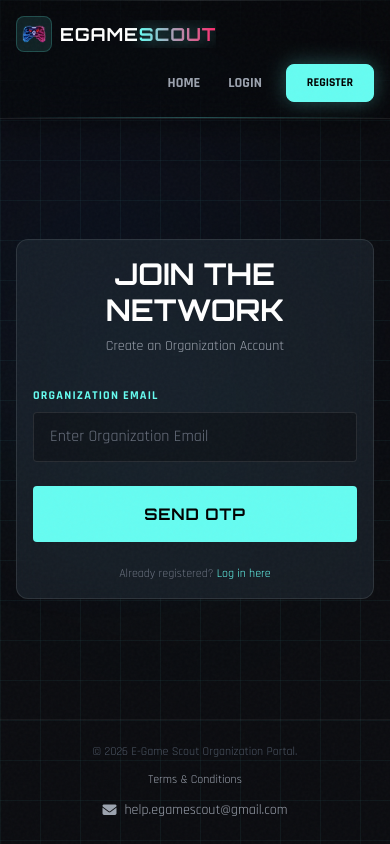
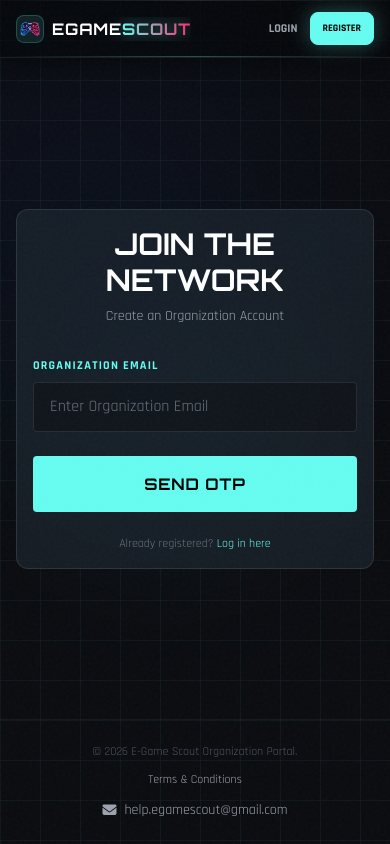
Before and after one commit to kachhadiyajanvi/E-GAMESCOUT, a Django app: page /organization/register/ in a window 390 px wide. Run offline with Django 5.2, Linux system fonts and the light colour scheme; data comes from the database, SQL or seed files in the repository; data that the repository does not hold is empty; some libraries are stand-ins or nearby versions.

Commit message:
Please provide the code changes or file diffs you would like me to summarize.

```diff
--- a/egamescout/web/templates/web/Admin/admin_base.html
+++ b/egamescout/web/templates/web/Admin/admin_base.html
@@ -5,6 +5,8 @@
     <meta charset="UTF-8">
     <meta name="viewport" content="width=device-width, initial-scale=1.0">
     <title>EGAME SCOUT | DASHBOARD</title>
+    <!-- Favicon -->
+    <link rel="icon" type="image/png" href="/static/web/images/logo.png">
     <script src="https://cdn.tailwindcss.com"></script>
     <!-- SweetAlert2 -->
     <script src="https://cdn.jsdelivr.net/npm/sweetalert2@11"></script>
--- a/egamescout/web/templates/web/Organization/org_base.html
+++ b/egamescout/web/templates/web/Organization/org_base.html
@@ -6,6 +6,8 @@
     <meta charset="UTF-8">
     <meta name="viewport" content="width=device-width, initial-scale=1.0">
     <title>E-Game Scout | Organization Portal</title>
+    <!-- Favicon -->
+    <link rel="icon" type="image/png" href="{% static 'web/images/logo.png' %}">
     <!-- Tailwind CSS -->
     <script src="https://cdn.tailwindcss.com"></script>
     <!-- Google Fonts -->
@@ -53,29 +55,32 @@
 
     <!-- Navbar (Glassmorphism) -->
     <nav
-        class="w-full py-4 sm:py-5 px-4 sm:px-6 md:px-12 flex items-center justify-between flex-wrap gap-3 border-b border-white/[0.08] bg-black/30 backdrop-blur-xl sticky top-0 z-50 shadow-[0_4px_30px_rgba(0,0,0,0.5)] relative">
+        class="w-full py-3 sm:py-5 px-4 sm:px-6 md:px-12 flex items-center justify-between gap-2 border-b border-white/[0.08] bg-black/30 backdrop-blur-xl sticky top-0 z-50 shadow-[0_4px_30px_rgba(0,0,0,0.5)] relative">
         <!-- Glassy bottom glow line -->
         <div class="absolute bottom-0 left-0 w-full h-px bg-gradient-to-r from-transparent via-accent-cyan/30 to-transparent"></div>
         <!-- Subtle top highlight -->
         <div class="absolute top-0 left-0 w-full h-px bg-gradient-to-r from-transparent via-white/10 to-transparent"></div>
 
-        <div class="flex items-center gap-2">
-            <a href="{% url 'index' %}" class="flex items-center gap-2 group">
-                <div class="w-9 h-9 rounded-lg bg-accent-cyan/10 border border-accent-cyan/20 flex items-center justify-center group-hover:border-accent-cyan/50 group-hover:shadow-[0_0_15px_rgba(102,252,241,0.3)] transition-all duration-300">
+        <!-- Left: Branding -->
+        <div class="flex items-center gap-2 shrink-0">
+            <a href="{% url 'index' %}" class="flex items-center gap-2 group shrink-0">
+                <div class="w-7 h-7 sm:w-9 sm:h-9 rounded-lg bg-accent-cyan/10 border border-accent-cyan/20 flex items-center justify-center group-hover:border-accent-cyan/50 group-hover:shadow-[0_0_15px_rgba(102,252,241,0.3)] transition-all duration-300">
                     <img src="{% static 'web/images/logo.png' %}" alt="Logo"
-                        class="w-6 h-6 object-contain group-hover:drop-shadow-[0_0_8px_rgba(102,252,241,0.8)] transition-all">
+                        class="w-5 h-5 sm:w-6 sm:h-6 object-contain group-hover:drop-shadow-[0_0_8px_rgba(102,252,241,0.8)] transition-all">
                 </div>
                 <span
-                    class="text-lg font-display font-bold tracking-wider truncate text-white transition-colors duration-300">EGAME<span class="text-transparent bg-clip-text bg-gradient-to-r from-accent-cyan to-neon-pink drop-shadow-[0_0_8px_rgba(102,252,241,0.5)]">SCOUT</span></span>
+                    class="text-base sm:text-lg font-display font-bold tracking-wider truncate text-white transition-colors duration-300">EGAME<span class="text-transparent bg-clip-text bg-gradient-to-r from-accent-cyan to-neon-pink drop-shadow-[0_0_8px_rgba(102,252,241,0.5)]">SCOUT</span></span>
             </a>
         </div>
-        <div class="ml-auto flex items-center gap-1 flex-wrap justify-end">
+
+        <!-- Right: Actions -->
+        <div class="ml-auto flex items-center gap-1 sm:gap-2 justify-end shrink-0">
             <a href="{% url 'index' %}"
-                class="text-sm font-bold text-gray-400 hover:text-white px-3 py-2 rounded-lg hover:bg-white/5 transition-all duration-300">HOME</a>
+                class="hidden sm:inline-block text-xs sm:text-sm font-bold text-gray-400 hover:text-white px-2 sm:px-3 py-2 rounded-lg hover:bg-white/5 transition-all duration-300">HOME</a>
             <a href="{% url 'org_login_start' %}"
-                class="text-sm font-bold px-3 py-2 rounded-lg transition-all duration-300 {% if 'login' in request.path %}text-white bg-white/5{% else %}text-gray-400 hover:text-white hover:bg-white/5{% endif %}">LOGIN</a>
+                class="text-xs sm:text-sm font-bold px-2 sm:px-3 py-1.5 sm:py-2 rounded-lg transition-all duration-300 {% if 'login' in request.path %}text-white bg-white/5{% else %}text-gray-400 hover:text-white hover:bg-white/5{% endif %}">LOGIN</a>
             <a href="{% url 'org_register_start' %}"
-                class="ml-2 px-5 py-2.5 border font-bold text-xs rounded-lg transition-all duration-300 {% if 'register' in request.path %}bg-accent-cyan text-black border-accent-cyan shadow-[0_0_20px_rgba(102,252,241,0.3)]{% else %}text-accent-cyan border-accent-cyan/40 hover:bg-accent-cyan hover:text-black hover:shadow-[0_0_20px_rgba(102,252,241,0.3)]{% endif %}">REGISTER</a>
+                class="px-3 sm:px-5 py-2 sm:py-2.5 border font-bold text-[10px] sm:text-xs rounded-lg transition-all duration-300 whitespace-nowrap {% if 'register' in request.path %}bg-accent-cyan text-black border-accent-cyan shadow-[0_0_20px_rgba(102,252,241,0.3)]{% else %}text-accent-cyan border-accent-cyan/40 hover:bg-accent-cyan hover:text-black hover:shadow-[0_0_20px_rgba(102,252,241,0.3)]{% endif %}">REGISTER</a>
         </div>
     </nav>
 
--- a/egamescout/web/templates/web/base.html
+++ b/egamescout/web/templates/web/base.html
@@ -6,6 +6,8 @@
     <meta charset="UTF-8">
     <meta name="viewport" content="width=device-width, initial-scale=1.0">
     <title>{% block title %}E-Game Scout | Pro Scouting Platform{% endblock %}</title>
+    <!-- Favicon -->
+    <link rel="icon" type="image/png" href="{% static 'web/images/logo.png' %}">
     <!-- Tailwind CSS -->
     <script src="https://cdn.tailwindcss.com"></script>
     <!-- Google Fonts -->
```
Also changed, not shown: egamescout/web/templates/web/Player/player_base.html (+15 -9 lines).
